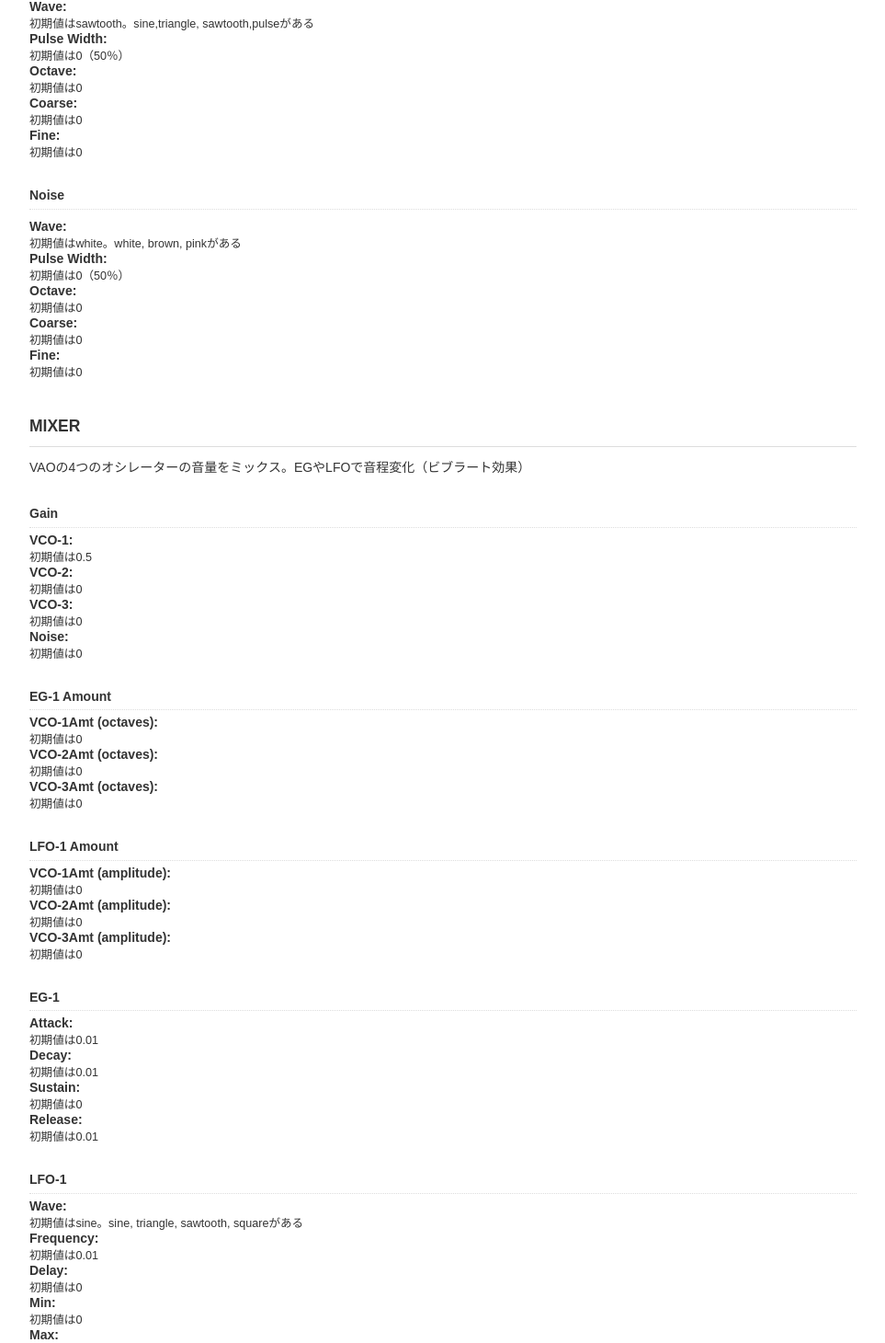
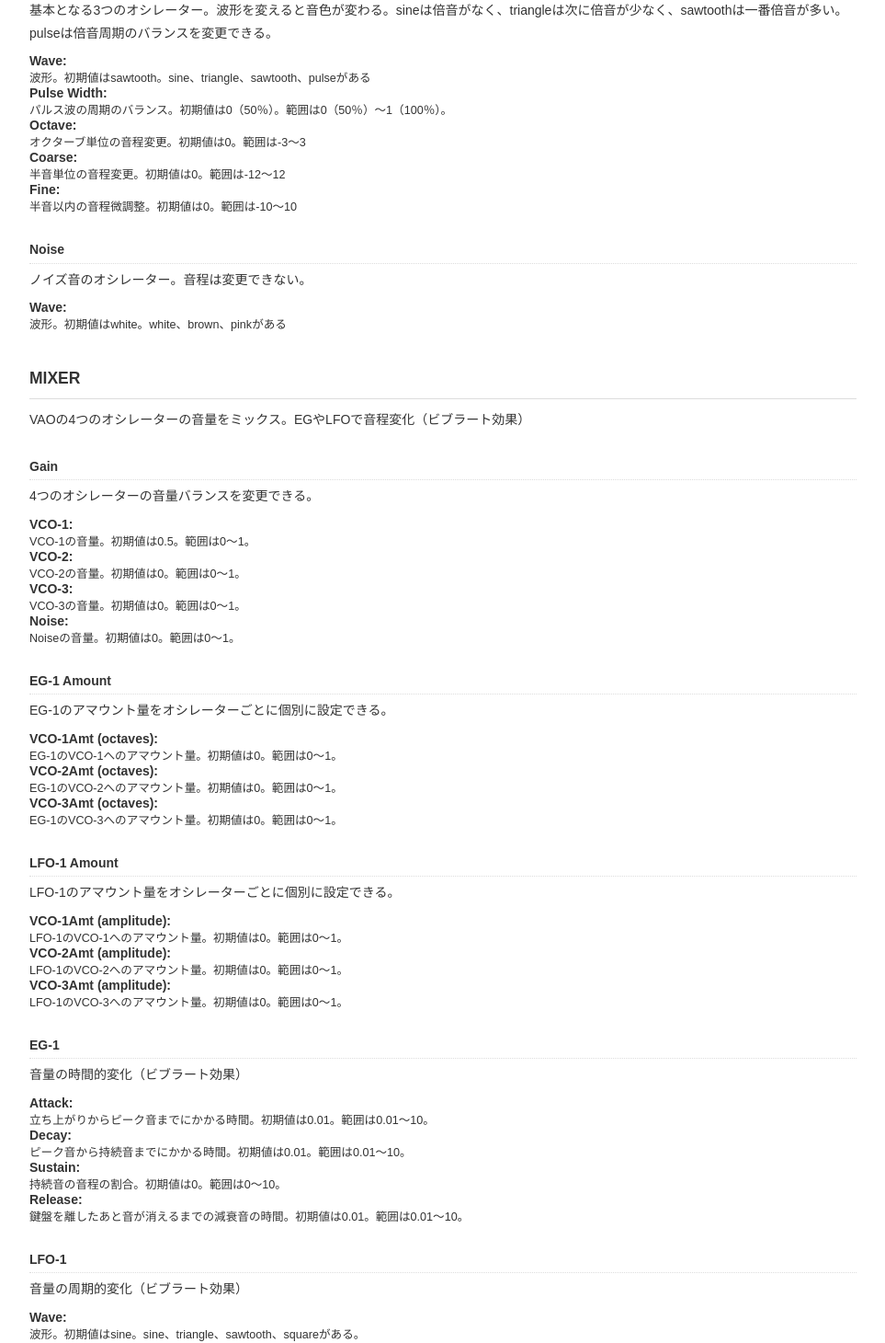
Before and after one commit to ryo-i/synth-generator, a Next.js app: page /about in a window 1280 px wide. Shown: the part 867-2327 px from the top of the page at 92% size, without its empty margins (158-1121 px from the left). Built offline with nearby package versions, Linux system fonts and the light colour scheme.

Commit message:
Aboutの説明文を追加 #7

```diff
--- a/components/Inner.tsx
+++ b/components/Inner.tsx
@@ -1275,13 +1275,13 @@ function Inner() {
                     <hr />
                     <h4>Chorus</h4>
                     <dt>
-                      Frequency: {chorusFrequency}
+                      Frequency: {chorusFrequency}Hz
                     </dt>
                     <dd>
                       <input type="range" data-type="chorus" name="chorusFrequency" value={chorusFrequency} onChange={changeEffector}  min="0" max="10000" step="1" />
                     </dd>
                     <dt>
-                      Delay Time: {chorusDelayTime}
+                      Delay Time: {chorusDelayTime}ms
                     </dt>
                     <dd>
                       <input type="range" data-type="chorus" name="chorusDelayTime" value={chorusDelayTime} onChange={changeEffector}  min="0" max="1000" step="1" />
--- a/pages/about.tsx
+++ b/pages/about.tsx
@@ -66,7 +66,7 @@ function About() {
             <section>
                 <h2>進捗</h2>
                 <ul>
-                    <li>About着手 & PCの鍵盤幅を変更 <a href="https://github.com/ryo-i/synth-generator/issues/7">#7</a></li>
+                    <li>Aboutの説明文を追加 <a href="https://github.com/ryo-i/synth-generator/issues/7">#7</a></li>
                 </ul>
             </section>
             <section>
@@ -82,36 +82,29 @@ function About() {
                 </section>
                 <section>
                     <h3>VCO</h3>
-                    <p>3オシレーターとノイズの波形などを設定できるパート</p>
+                    <p>3オシレーターとノイズの波形や音程などを設定できる。</p>
                     <section>
                         <h4>VCO-1/VCO-2/VCO-3</h4>
+                        <p>基本となる3つのオシレーター。波形を変えると音色が変わる。sineは倍音がなく、triangleは次に倍音が少なく、sawtoothは一番倍音が多い。pulseは倍音周期のバランスを変更できる。</p>
                         <dl>
                             <dt>Wave:</dt>
-                            <dd>初期値はsawtooth。sine,triangle, sawtooth,pulseがある</dd>
+                            <dd>波形。初期値はsawtooth。sine、triangle、sawtooth、pulseがある</dd>
                             <dt>Pulse Width:</dt>
-                            <dd>初期値は0（50％）</dd>
+                            <dd>パルス波の周期のバランス。初期値は0（50％）。範囲は0（50％）〜1（100％）。</dd>
                             <dt>Octave:</dt>
-                            <dd>初期値は0</dd>
+                            <dd>オクターブ単位の音程変更。初期値は0。範囲は-3〜3</dd>
                             <dt>Coarse:</dt>
-                            <dd>初期値は0</dd>
+                            <dd>半音単位の音程変更。初期値は0。範囲は-12〜12</dd>
                             <dt>Fine:</dt>
-                            <dd>初期値は0</dd>
+                            <dd>半音以内の音程微調整。初期値は0。範囲は-10〜10</dd>
                         </dl>
                     </section>
                     <section>
                         <h4>Noise</h4>
-                        <p></p>
+                        <p>ノイズ音のオシレーター。音程は変更できない。</p>
                         <dl>
                             <dt>Wave:</dt>
-                            <dd>初期値はwhite。white, brown, pinkがある</dd>
-                            <dt>Pulse Width:</dt>
-                            <dd>初期値は0（50％）</dd>
-                            <dt>Octave:</dt>
-                            <dd>初期値は0</dd>
-                            <dt>Coarse:</dt>
-                            <dd>初期値は0</dd>
-                            <dt>Fine:</dt>
-                            <dd>初期値は0</dd>
+                            <dd>波形。初期値はwhite。white、brown、pinkがある</dd>
                         </dl>
                     </section>
                 </section>
@@ -120,203 +113,218 @@ function About() {
                     <p>VAOの4つのオシレーターの音量をミックス。EGやLFOで音程変化（ビブラート効果）</p>
                     <section>
                         <h4>Gain</h4>
+                        <p>4つのオシレーターの音量バランスを変更できる。</p>
                         <dl>
                             <dt>VCO-1: </dt>
-                            <dd>初期値は0.5</dd>
+                            <dd>VCO-1の音量。初期値は0.5。範囲は0〜1。</dd>
                             <dt>VCO-2: </dt>
-                            <dd>初期値は0</dd>
+                            <dd>VCO-2の音量。初期値は0。範囲は0〜1。</dd>
                             <dt>VCO-3: </dt>
-                            <dd>初期値は0</dd>
+                            <dd>VCO-3の音量。初期値は0。範囲は0〜1。</dd>
                             <dt>Noise: </dt>
-                            <dd>初期値は0</dd>
+                            <dd>Noiseの音量。初期値は0。範囲は0〜1。</dd>
                         </dl>
                     </section>
                     <section>
                         <h4>EG-1 Amount</h4>
+                        <p>EG-1のアマウント量をオシレーターごとに個別に設定できる。</p>
                         <dl>
                             <dt>VCO-1Amt (octaves): </dt>
-                            <dd>初期値は0</dd>
+                            <dd>EG-1のVCO-1へのアマウント量。初期値は0。範囲は0〜1。</dd>
                             <dt>VCO-2Amt (octaves): </dt>
-                            <dd>初期値は0</dd>
+                            <dd>EG-1のVCO-2へのアマウント量。初期値は0。範囲は0〜1。</dd>
                             <dt>VCO-3Amt (octaves): </dt>
-                            <dd>初期値は0</dd>
+                            <dd>EG-1のVCO-3へのアマウント量。初期値は0。範囲は0〜1。</dd>
                         </dl>
                     </section>
                     <section>
                         <h4>LFO-1 Amount</h4>
+                        <p>LFO-1のアマウント量をオシレーターごとに個別に設定できる。</p>
                         <dl>
                             <dt>VCO-1Amt (amplitude): </dt>
-                            <dd>初期値は0</dd>
+                            <dd>LFO-1のVCO-1へのアマウント量。初期値は0。範囲は0〜1。</dd>
                             <dt>VCO-2Amt (amplitude): </dt>
-                            <dd>初期値は0</dd>
+                            <dd>LFO-1のVCO-2へのアマウント量。初期値は0。範囲は0〜1。</dd>
                             <dt>VCO-3Amt (amplitude): </dt>
-                            <dd>初期値は0</dd>
+                            <dd>LFO-1のVCO-3へのアマウント量。初期値は0。範囲は0〜1。</dd>
                         </dl>
                     </section>
                     <section>
                         <h4>EG-1</h4>
+                        <p>音量の時間的変化（ビブラート効果）</p>
                         <dl>
                             <dt>Attack: </dt>
-                            <dd>初期値は0.01</dd>
+                            <dd>立ち上がりからピーク音までにかかる時間。初期値は0.01。範囲は0.01〜10。</dd>
                             <dt>Decay: </dt>
-                            <dd>初期値は0.01</dd>
+                            <dd>ピーク音から持続音までにかかる時間。初期値は0.01。範囲は0.01〜10。</dd>
                             <dt>Sustain: </dt>
-                            <dd>初期値は0</dd>
+                            <dd>持続音の音程の割合。初期値は0。範囲は0〜10。</dd>
                             <dt>Release: </dt>
-                            <dd>初期値は0.01</dd>
+                            <dd>鍵盤を離したあと音が消えるまでの減衰音の時間。初期値は0.01。範囲は0.01〜10。</dd>
                         </dl>
                     </section>
                     <section>
                         <h4>LFO-1</h4>
+                        <p>音量の周期的変化（ビブラート効果）</p>
                         <dl>
                             <dt>Wave: </dt>
-                            <dd>初期値はsine。sine, triangle, sawtooth, squareがある</dd>
+                            <dd>波形。初期値はsine。sine、triangle、sawtooth、squareがある。</dd>
                             <dt>Frequency: </dt>
-                            <dd>初期値は0.01</dd>
+                            <dd>周波数。周期のスピードが変わる。初期値は0.01。範囲は0〜10。</dd>
                             <dt>Delay: </dt>
-                            <dd>初期値は0</dd>
+                            <dd>Frequencyに至るまでの時間。だんだん早くなる。初期値は0。範囲は0〜10。</dd>
                             <dt>Min: </dt>
-                            <dd>初期値は0</dd>
+                            <dd>周期の最小値。初期値は0。範囲は範囲は0〜10。</dd>
                             <dt>Max: </dt>
-                            <dd>初期値は0</dd>
+                            <dd>周期の最大値。初期値は0。範囲は範囲は0〜10。</dd>
                         </dl>
                     </section>
                 </section>
                 <section>
                     <h3>VCF</h3>
-                    <p>VCOの音にフィルターをかけて倍音をカット。EGやLFOで音程変化（ワウ効果）</p>
+                    <p>VCOの音にフィルターをかけて倍音をカットする。EGやLFOで倍音変化（ワウ効果）</p>
                     <section>
                         <h4>VCF</h4>
+                        <p>倍音のカット設定。Filterを変更するとカットの仕方が変わる。lowpassは高音域、highpassは低音域、bandpassは前後の音域をカットする。</p>
                         <dl>
                             <dt>Filter: </dt>
-                            <dd>初期値はlowpass。lowpass, highpass, bandpassがある。</dd>
+                            <dd>カット方法の種類。初期値はlowpass。lowpass、highpass、bandpassがある。</dd>
                             <dt>Frequency (cut off): </dt>
-                            <dd>初期値は10000Hz</dd>
+                            <dd>カットする周波数。初期値は10000Hz。範囲は20Hz〜10000Hz。</dd>
                             <dt>Q (Resonance): </dt>
-                            <dd>初期値は0</dd>
+                            <dd>カット周辺の音を強調する効果。初期値は0。範囲は0〜10。</dd>
                             <dt>Roll off: </dt>
-                            <dd>初期値は-12dB/oct。-12, -24, -48, -96がある。</dd>
+                            <dd>カットするカーブの角度のキツさ。初期値は-12dB/oct。-12、-24、-48、-96がある。</dd>
                             <dt>EG-2 Amt (octaves): </dt>
-                            <dd>初期値は1</dd>
+                            <dd>EG-2のVCFへのアマウント量。初期値は1。範囲は0〜1。</dd>
                             <dt>LFO-2 Amt (amplitude): </dt>
-                            <dd>初期値は1</dd>
+                            <dd>LFO-2のVCFへのアマウント量。初期値は1。範囲は0〜1。</dd>
                         </dl>
                     </section>
                     <section>
                         <h4>EG-2</h4>
+                        <p>倍音の時間的変化（ワウ効果）</p>
                         <dl>
                             <dt>Attack: </dt>
-                            <dd>初期値は0.01</dd>
+                            <dd>立ち上がりからピーク音までにかかる時間。初期値は0.01。範囲は0.01〜10。</dd>
                             <dt>Decay: </dt>
-                            <dd>初期値は0.01</dd>
+                            <dd>ピーク音から持続音までにかかる時間。初期値は0.01。範囲は0.01〜10。</dd>
                             <dt>Sustain: </dt>
-                            <dd>初期値は0</dd>
+                            <dd>持続音の周波数の割合。初期値は0。範囲は0〜10。</dd>
                             <dt>Release: </dt>
-                            <dd>初期値は0.01</dd>
+                            <dd>鍵盤を離したあと音が消えるまでの減衰音の時間。初期値は0.01。範囲は0.01〜10。</dd>
                         </dl>
                     </section>
                     <section>
                         <h4>LFO-2</h4>
+                        <p>倍音の周期的変化（ワウ効果）</p>
                         <dl>
                             <dt>Wave: </dt>
-                            <dd>初期値はsine。sine, triangle, sawtooth, squareがある</dd>
+                            <dd>波形。初期値はsine。sine、triangle、sawtooth、squareがある。</dd>
                             <dt>Frequency: </dt>
-                            <dd>初期値は0.01</dd>
+                            <dd>周波数。周期のスピードが変わる。初期値は0.01。範囲は0〜10。</dd>
                             <dt>Delay: </dt>
-                            <dd>初期値は0</dd>
+                            <dd>Frequencyに至るまでの時間。だんだん早くなる。初期値は0。範囲は0〜10。</dd>
                             <dt>Min: </dt>
-                            <dd>初期値は0</dd>
+                            <dd>周期の最小値。初期値は0。範囲は範囲は0〜10。</dd>
                             <dt>Max: </dt>
-                            <dd>初期値は0</dd>
+                            <dd>周期の最大値。初期値は0。範囲は範囲は0〜10。</dd>
                         </dl>
                     </section>
                 </section>
                 <section>
                     <h3>VCA</h3>
-                    <p>VCFの音の音量を変更。EGやLFOで音量変化（トレモロ効果）</p>
+                    <p>VCFの音の音量を変更するアンプ。EGやLFOで音量変化（トレモロ効果）</p>
                     <section>
                         <h4>VCA</h4>
+                        <p>最終的な音量のd設定。EG-3 Amtがマスターゲインになる。</p>
                         <dl>
                             <dt>EG-3 Amt (gain): </dt>
-                            <dd>初期値は1</dd>
+                            <dd>EG-3のVCAへのアマウント量。初期値は1。範囲は0〜1。</dd>
                         </dl>
                         <dl>
                             <dt>LFO-3 Amt (amplitude): </dt>
-                            <dd>初期値は0</dd>
+                            <dd>EG-3のVCAへのアマウント量。初期値は0。範囲は0〜1。</dd>
                         </dl>
                     </section>
                     <section>
                         <h4>EG-3</h4>
+                        <p>音量の時間的変化（トレモロ効果）</p>
                         <dl>
                             <dt>Attack: </dt>
-                            <dd>初期値は0.01</dd>
+                            <dd>立ち上がりからピーク音までにかかる時間。初期値は0.01。範囲は0.01〜10。</dd>
                             <dt>Decay: </dt>
-                            <dd>初期値は0.01</dd>
+                            <dd>ピーク音から持続音までにかかる時間。初期値は0.01。範囲は0.01〜10。</dd>
                             <dt>Sustain: </dt>
-                            <dd>初期値は1</dd>
+                            <dd>持続音の音量の割合。初期値は1。範囲は0〜10。</dd>
                             <dt>Release: </dt>
-                            <dd>初期値は0.01</dd>
+                            <dd>鍵盤を離したあと音が消えるまでの減衰音の時間。初期値は0.01。範囲は0.01〜10。</dd>
                         </dl>
                     </section>
                     <section>
                         <h4>LFO-3</h4>
+                        <p>音量の周期的変化（トレモロ効果）</p>
                         <dl>
                             <dt>Wave: </dt>
-                            <dd>初期値はsine。sine, triangle, sawtooth, squareがある</dd>
+                            <dd>波形。初期値はsine。sine、triangle、sawtooth、squareがある。</dd>
                             <dt>Frequency: </dt>
-                            <dd>初期値は0.01</dd>
+                            <dd>周波数。周期のスピードが変わる。初期値は0.01。範囲は0〜10。</dd>
                             <dt>Delay: </dt>
-                            <dd>初期値は0</dd>
+                            <dd>Frequencyに至るまでの時間。だんだん早くなる。初期値は0。範囲は0〜10。</dd>
                             <dt>Min: </dt>
-                            <dd>初期値は0</dd>
+                            <dd>周期の最小値。初期値は0。範囲は範囲は0〜10。</dd>
                             <dt>Max: </dt>
-                            <dd>初期値は0</dd>
+                            <dd>周期の最大値。初期値は0。範囲は範囲は0〜10。</dd>
                         </dl>
                     </section>
                 </section>
                 <section>
                     <h3>EFFECTOR</h3>
-                    <p>歪み系（Distortion）、モジュレーション系（Chorus）、空関系（）</p>
+                    <p>VCAの音を加工。Distortion（歪み系）、Chorus（モジュレーション系）、Delay・Reverb（空関系）がある。</p>
                     <section>
                         <h4>Distortion</h4>
+                        <p>歪み系エフェクト。歪んだ音になる。</p>
                         <dl>
                             <dt>Distortion: </dt>
-                            <dd>初期値は0</dd>
+                            <dd>音を歪める。初期値は0。範囲は0〜10。</dd>
                             <dt>Wet: </dt>
-                            <dd>初期値は0</dd>
+                            <dd>原音と加工音のバランス。初期値は0。範囲は0〜1。</dd>
                         </dl>
                     </section>
                     <section>
                         <h4>Chorus</h4>
+                        <p>モジュレーション系エフェクト。音を揺らす。分厚い音になる</p>
                         <dl>
                             <dt>Frequency: </dt>
-                            <dd>初期値は0</dd>
+                            <dd>音を揺らす音の周波数のズレ。初期値は0。範囲は0Hz〜10000Hz。</dd>
                             <dt>Delay Time: </dt>
-                            <dd>初期値は0</dd>
+                            <dd>揺れた音がどのくらい遅れて鳴るか。初期値は0。範囲は0ms〜1000ms。</dd>
                             <dt>Depth: </dt>
-                            <dd>初期値は0</dd>
+                            <dd>音を揺らす深さ。初期値は0。範囲は0〜1。</dd>
                             <dt>Wet: </dt>
-                            <dd>初期値は0</dd>
+                            <dd>原音と加工音のバランス。初期値は0。範囲は0〜1。</dd>
                         </dl>
                     </section>
                     <section>
                         <h4>Delay</h4>
+                        <p>空関系エフェクト。やまびこのように音を繰り返す。</p>
                         <dl>
                             <dt>Delay Time: </dt>
-                            <dd>初期値は0</dd>
+                            <dd>やまびこ音がどのくらい遅れて鳴るか。初期値は0。範囲は0〜1。</dd>
                             <dt>Delay Feedback: </dt>
-                            <dd>初期値は0</dd>
+                            <dd>やまびこ音の回数。初期値は0。範囲は0〜1。</dd>
                             <dt>Wet: </dt>
-                            <dd>初期値は0</dd>
+                            <dd>原音と加工音のバランス。初期値は0。範囲は0〜1。</dd>
                         </dl>
                     </section>
                     <section>
                         <h4>Reverb</h4>
+                        <p>空関系エフェクト。残響音。広い部屋のような響き。</p>
                         <dl>
                             <dt>Reverb Delay: </dt>
-                            <dd>初期値は0.01</dd>
+                            <dd>残響音がどのくらい遅れて鳴るか。初期値は0.01。範囲は0.01〜10。</dd>
                             <dt>Wet: </dt>
-                            <dd>初期値は0</dd>
+                            <dd>原音と加工音のバランス。初期値は0。範囲は0〜1。</dd>
                         </dl>
                     </section>
                 </section>
```
Also changed, not shown: 1 other file (tests, documents, lock files or other folders).
